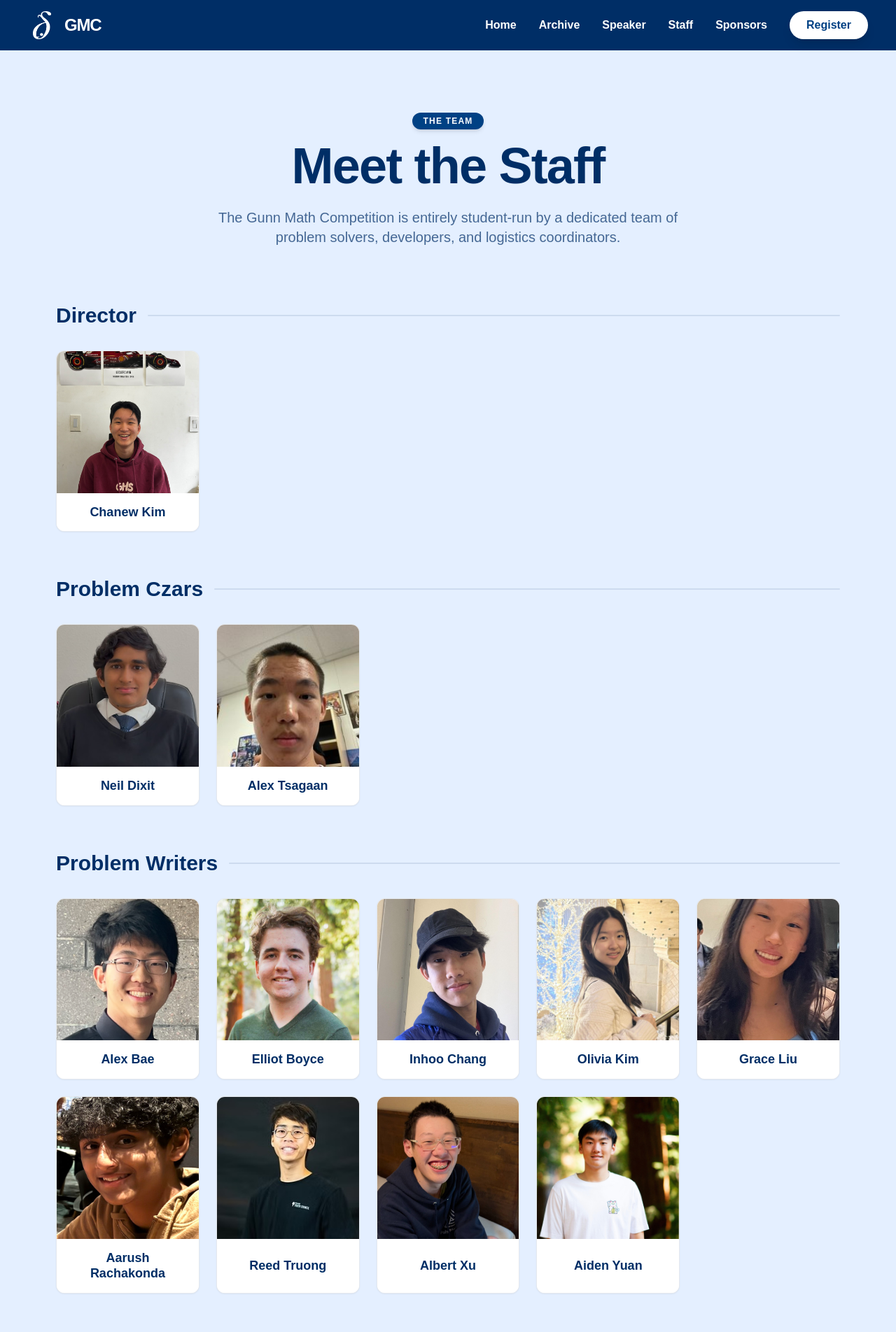
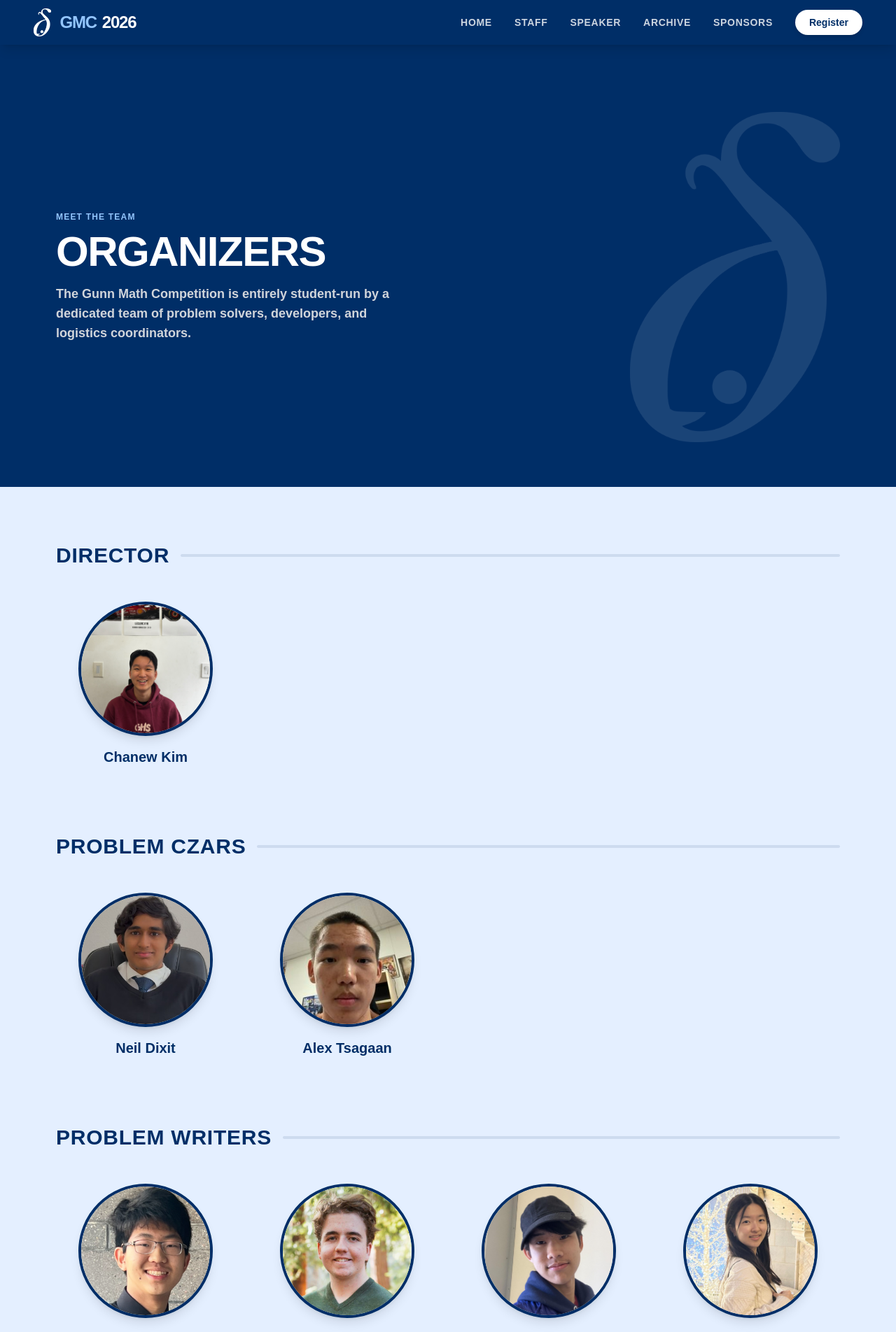
Before and after one commit to GunnMath/gmc-new-website, a Next.js app: page /organizers in a window 1280 px wide. Shown: the top 1904 px of the page at 70% size. Built offline with nearby package versions, Linux system fonts and the light colour scheme; a web font is replaced by a local one.

Commit message:
Fix import paths, add nav logo, and update homepage styling

```diff
--- a/app/guest-speaker/page.tsx
+++ b/app/guest-speaker/page.tsx
@@ -62,7 +62,7 @@ export default function GuestSpeaker() {
                 <div className="bg-white p-6 rounded-2xl shadow-sm border border-[#002e66]/5 opacity-70 hover:opacity-100 transition-opacity">
                     <div className="font-black text-lg text-[#002e66]">Po-Shen Loh</div>
                     <div className="text-sm text-[#002e66]/60">Carnegie Mellon University</div>
-                    <div className="text-xs font-bold text-[#002e66]/40 mt-1">2024 Speaker</div>
+                    <div className="text-xs font-bold text-[#002e66]/40 mt-1">2025 Speaker</div>
                 </div>
             </div>
         </div>
--- a/app/organizers/page.tsx
+++ b/app/organizers/page.tsx
@@ -1,101 +1,106 @@
 "use client";
 
-import React from "react";
-import NavBar from '@/components/nav';
+import { Heading1 } from "@/components/headers";
+import NavBar from "@/components/nav";
 
-// Staff Data based on your specific hierarchy
-const STAFF = {
-  director: [
-    { name: "Chanew", realName: "Chanew Kim" }
-  ],
-  czars: [
-    { name: "Neil", realName: "Neil Dixit" },
-    { name: "AlexT", realName: "Alex Tsagaan" }
-  ],
-  writers: [
-    { name: "AlexB", realName: "Alex Bae" },
-    { name: "Elliot", realName: "Elliot Boyce" },
-    { name: "Inhoo", realName: "Inhoo Chang" },
-    { name: "Olivia", realName: "Olivia Kim" },
-    { name: "Grace", realName: "Grace Liu" },
-    { name: "Aarush", realName: "Aarush Rachakonda" },
-    { name: "Reed", realName: "Reed Truong" },
-    { name: "Albert", realName: "Albert Xu" },
-    { name: "Aiden", realName: "Aiden Yuan" }
-  ],
-  organizers: [
-    { name: "Daphne", realName: "Daphne Chen" },
-    { name: "Haridas", realName: "Haridas Chowdhury" },
-    { name: "James", realName: "James Dong" },
-    { name: "Michael", realName: "Michael Ma" },
-    { name: "AlexP", realName: "Alex Peng" },
-    { name: "Vineet", realName: "Vineet Petlur" },
-    { name: "Sami", realName: "Sami Rahim" },
-    { name: "Cameron", realName: "Cameron Rampell" },
-    { name: "Nicholas", realName: "Nicholas Weng" },
-    { name: "Mary", realName: "Mary Yu" }
-  ]
-};
+const staff = [
+    {
+        role: "Director",
+        members: ["Chanew Kim"]
+    },
+    {
+        role: "Problem Czars",
+        members: ["Neil Dixit", "Alex Tsagaan"]
+    },
+    {
+        role: "Problem Writers",
+        members: ["Alex Bae", "Elliot Boyce", "Inhoo Chang", "Olivia Kim", "Grace Liu", "Aarush Rachakonda", "Reed Truong", "Albert Xu", "Aiden Yuan"]
+    },
+    {
+        role: "Organizers",
+        members: ["Daphne Chen", "Haridas Chowdhury", "James Dong", "Michael Ma", "Alex Peng", "Vineet Petlur", "Sami Rahim", "Cameron Rampell", "Nicholas Weng"]
+    },
+    {
+        role: "Webmaster",
+        members: ["Mary Yu"]
+    }
+];
 
-const StaffCard = ({ item }: { item: { name: string, realName: string } }) => {
+const StaffCard = ({ name }: { name: string }) => {
+    const parts = name.split(" ");
+    const firstName = parts[0];
+    const lastName = parts[1] || "";
+
+    let imagePath = `/staff/${firstName}.jpg`;
+
+    if (firstName === "Alex") {
+        imagePath = `/staff/${firstName}${lastName.charAt(0)}.jpg`;
+    }
+
     return (
-    <div className="bg-white rounded-xl overflow-hidden shadow-sm border border-[#002e66]/10 flex flex-col h-full">
-      <div className="aspect-square bg-gray-100 overflow-hidden relative">
+        <div className="flex flex-col items-center group">
+            <div className="w-48 h-48 relative mb-4 overflow-hidden rounded-full border-4 border-[#002E67] shadow-lg bg-gray-100">
                 <img
-          src={`/staff/${item.name}.jpg`}
-          alt={item.realName}
-          className="w-full h-full object-cover transition-transform duration-500 hover:scale-105"
-          onError={(e) => {
-            e.currentTarget.src = `https://placehold.co/400x400/004184/FFF?text=${item.name[0]}`;
-          }}
+                    src={imagePath}
+                    alt={name}
+                    className="w-full h-full object-cover transition-transform duration-500 group-hover:scale-110"
                 />
             </div>
-      <div className="p-4 text-center bg-white flex-1 flex items-center justify-center">
-        <h3 className="text-lg font-black text-[#002e66] leading-tight">{item.realName}</h3>
-      </div>
+            <h3 className="text-xl font-bold text-[#002E67] text-center">{name}</h3>
         </div>
     );
 };
 
-const RoleSection = ({ title, members }: { title: string, members: { name: string, realName: string }[] }) => (
-  <div className="mb-16">
-    <div className="flex items-center gap-4 mb-8">
-        <h2 className="text-3xl font-black text-[#002e66] whitespace-nowrap">
-        {title}
-        </h2>
-        <div className="h-[2px] w-full bg-[#002e66]/10 rounded-full"></div>
-    </div>
-    <div className="grid grid-cols-2 md:grid-cols-4 lg:grid-cols-5 gap-6">
-      {members.map((member, idx) => (
-        <StaffCard key={idx} item={member} />
-      ))}
-    </div>
-  </div>
-);
-
 export default function Organizers() {
     return (
-    <main className="bg-[#e4efff] min-h-screen text-[#002e66] relative overflow-x-hidden">
+        <main className="bg-[#e4efff] min-h-screen">
             <NavBar />
 
-      <div className="px-6 md:px-20 pt-40 pb-20 max-w-7xl mx-auto">
-        <div className="text-center mb-20">
-            <span className="bg-[#004184] text-white font-bold px-4 py-1 rounded-full text-xs tracking-widest uppercase mb-4 inline-block shadow-md">
-                The Team
+            <div className="bg-[#002E67] pt-40 pb-16 px-10 md:px-20 relative overflow-hidden">
+                <div className="max-w-7xl mx-auto flex items-center justify-between relative z-10">
+                    <div className="max-w-2xl">
+                        <span className="text-blue-300 font-bold tracking-widest uppercase text-xs mb-3 block">
+                            Meet the Team
                         </span>
-            <h1 className="text-5xl md:text-7xl font-black text-[#002e66] mb-6 tracking-tight">
-                Meet the Staff
+                        <h1 className="text-5xl md:text-6xl font-black text-white tracking-tight">
+                            ORGANIZERS
                         </h1>
-            <p className="text-xl text-[#002e66]/70 max-w-2xl mx-auto font-medium">
+                        {/* UPDATED DESCRIPTION */}
+                        <p className="text-gray-300 mt-4 text-lg max-w-lg font-bold">
                             The Gunn Math Competition is entirely student-run by a dedicated team of problem solvers, developers, and logistics coordinators.
                         </p>
                     </div>
 
-        <RoleSection title="Director" members={STAFF.director} />
-        <RoleSection title="Problem Czars" members={STAFF.czars} />
-        <RoleSection title="Problem Writers" members={STAFF.writers} />
-        <RoleSection title="Organizers" members={STAFF.organizers} />
+                    <div className="relative opacity-10 invisible lg:visible">
+                        <img
+                            src="/fsh.png"
+                            width="300"
+                            height="240"
+                            alt="GMC logo"
+                            className="object-contain brightness-0 invert"
+                        />
+                    </div>
+                </div>
+            </div>
+
+            <div className="px-10 md:px-20 py-20 max-w-7xl mx-auto space-y-24">
+                {staff.map((group, idx) => (
+                    <div key={idx}>
+                        <div className="flex items-center gap-4 mb-12">
+                            <h2 className="text-3xl font-bold text-[#002E67] uppercase tracking-wide">
+                                {group.role}
+                            </h2>
+                            <div className="h-1 bg-[#002E67]/10 flex-1 rounded-full"></div>
+                        </div>
+
+                        <div className="grid grid-cols-1 sm:grid-cols-2 md:grid-cols-3 lg:grid-cols-4 gap-x-8 gap-y-16 justify-items-center">
+                            {group.members.map((person) => (
+                                <StaffCard key={person} name={person} />
+                            ))}
+                        </div>
+                    </div>
+                ))}
             </div>
         </main>
-  );
+    )
 }
--- a/app/sponsors/page.tsx
+++ b/app/sponsors/page.tsx
@@ -2,6 +2,8 @@
 
 import React from "react";
 import NavBar from '@/components/nav';
+// FIX: Use absolute import
+import { Heading1, Heading2, Paragraph } from '@/components/headers';
 
 const SPONSORS_DATA = [
     {
--- a/components/nav.tsx
+++ b/components/nav.tsx
@@ -1,118 +1,100 @@
 "use client";
 
-import React, { useState, useEffect } from "react";
+import React, { useState } from "react";
 import Link from "next/link";
-import { usePathname } from "next/navigation";
+
+const navLinks = [
+    { name: "Home", href: "/" },
+    { name: "Staff", href: "/organizers" },
+    { name: "Speaker", href: "/guest-speaker" },
+    { name: "Archive", href: "/archive" },
+    { name: "Sponsors", href: "/sponsors" },
+];
 
 export default function NavBar() {
-  const [scrolled, setScrolled] = useState(false);
-  const [isOpen, setIsOpen] = useState(false); // Mobile menu state
-  const pathname = usePathname();
-  const isHome = pathname === "/";
-
-  // Handle scroll for background color
-  useEffect(() => {
-    const handleScroll = () => {
-      setScrolled(window.scrollY > 20);
-    };
-    window.addEventListener("scroll", handleScroll);
-    return () => window.removeEventListener("scroll", handleScroll);
-  }, []);
-
-  // Close mobile menu when route changes
-  useEffect(() => {
-    setIsOpen(false);
-  }, [pathname]);
-
-  // Prevent scrolling when mobile menu is open
-  useEffect(() => {
-    if (isOpen) {
-      document.body.style.overflow = 'hidden';
-    } else {
-      document.body.style.overflow = 'unset';
-    }
-  }, [isOpen]);
-
-  // Determine Nav Background for Desktop
-  const navBg = scrolled
-    ? "bg-[#004184]/95 backdrop-blur-md shadow-md"
-    : isHome
-      ? "bg-transparent"
-      : "bg-[#002e66]";
+    // Removed scroll listener since we want it always solid
+    const [mobileMenuOpen, setMobileMenuOpen] = useState(false);
 
     return (
-    <>
-      <nav className={`fixed top-0 left-0 right-0 z-50 transition-colors duration-300 py-4 ${isOpen ? 'bg-transparent' : navBg}`}>
-        <div className="max-w-7xl mx-auto px-6 md:px-10 flex justify-between items-center">
+        // Fixed background color #002E67, always visible
+        <nav className="fixed top-0 left-0 w-full z-50 bg-[#002E67] shadow-lg py-3 transition-all duration-300">
+            <div className="max-w-7xl mx-auto px-6 md:px-12 flex justify-between items-center">
 
-          {/* Logo Section */}
-          <Link href="/" className="group flex items-center gap-3 relative z-50">
+                {/* Logo Area */}
+                <Link href="/" className="font-black text-2xl tracking-tighter text-white flex items-center gap-3 group">
+                    {/* Added FSH Logo */}
                     <img
                         src="/fsh.png"
                         alt="GMC Logo"
-              className="w-10 h-10 object-contain brightness-0 invert group-hover:opacity-80 transition-opacity"
+                        className="h-10 w-auto brightness-0 invert group-hover:scale-110 transition-transform"
                     />
-            <span className="font-black text-2xl text-white tracking-tighter group-hover:opacity-80 transition-opacity">
-              GMC
-            </span>
+                    <div className="flex items-center gap-2">
+                        <span className="text-blue-300">GMC</span>
+                        <span>2026</span>
+                    </div>
                 </Link>
 
-          {/* Desktop Links */}
+                {/* Desktop Nav */}
                 <div className="hidden md:flex items-center gap-8">
-              <Link href="/" className="text-white font-bold hover:text-blue-200 transition-colors">Home</Link>
-              <Link href="/archive" className="text-white font-bold hover:text-blue-200 transition-colors">Archive</Link>
-              <Link href="/guest-speaker" className="text-white font-bold hover:text-blue-200 transition-colors">Speaker</Link>
-              <Link href="/organizers" className="text-white font-bold hover:text-blue-200 transition-colors">Staff</Link>
-              <Link href="/sponsors" className="text-white font-bold hover:text-blue-200 transition-colors">Sponsors</Link>
+                    {navLinks.map((link) => (
+                        <Link
+                            key={link.name}
+                            href={link.href}
+                            className="text-sm font-bold text-white/80 hover:text-white uppercase tracking-wider transition-colors"
+                        >
+                            {link.name}
+                        </Link>
+                    ))}
 
+                    {/* Registration Button */}
                     <a
-                href="https://contestdojo.com/"
+                        href="https://docs.google.com/document/d/1qopZbE5LUcpiWEU_osvv0JdezB_i2LFfhR9zKfjFtks/edit?usp=sharing"
                         target="_blank"
                         rel="noopener noreferrer"
-                className="bg-white text-[#004184] px-6 py-2 rounded-full font-black hover:bg-blue-50 hover:scale-105 transition-all shadow-lg"
+                        className="bg-white text-[#002E67] px-5 py-2 rounded-full font-bold text-sm hover:bg-blue-50 transition-all hover:scale-105 shadow-md"
                     >
                         Register
                     </a>
                 </div>
 
-          {/* Mobile Menu Toggle Button */}
-          <div className="md:hidden relative z-50 text-white cursor-pointer p-2" onClick={() => setIsOpen(!isOpen)}>
-            {isOpen ? (
-              // X Icon
+                {/* Mobile Menu Button */}
+                <button
+                    className="md:hidden text-white p-2"
+                    onClick={() => setMobileMenuOpen(!mobileMenuOpen)}
+                >
                     <svg xmlns="http://www.w3.org/2000/svg" fill="none" viewBox="0 0 24 24" strokeWidth={2.5} stroke="currentColor" className="w-8 h-8">
-                <path strokeLinecap="round" strokeLinejoin="round" d="M6 18 18 6M6 6l12 12" />
+                        {mobileMenuOpen ? (
+                             <path strokeLinecap="round" strokeLinejoin="round" d="M6 18L18 6M6 6l12 12" />
+                        ) : (
+                             <path strokeLinecap="round" strokeLinejoin="round" d="M3.75 6.75h16.5M3.75 12h16.5m-16.5 5.25h16.5" />
+                        )}
                     </svg>
-            ) : (
-              // Hamburger Icon
-              <svg xmlns="http://www.w3.org/2000/svg" fill="none" viewBox="0 0 24 24" strokeWidth={2.5} stroke="currentColor" className="w-8 h-8">
-                <path strokeLinecap="round" strokeLinejoin="round" d="M3.75 6.75h16.5M3.75 12h16.5m-16.5 5.25h16.5" />
-              </svg>
-            )}
+                </button>
             </div>
-        </div>
-      </nav>
 
             {/* Mobile Menu Overlay */}
-      <div
-        className={`fixed inset-0 bg-[#002e66] z-40 transition-all duration-300 ease-in-out flex flex-col justify-center items-center gap-8 md:hidden ${
-          isOpen ? 'opacity-100 translate-x-0' : 'opacity-0 translate-x-full pointer-events-none'
-        }`}
+            {mobileMenuOpen && (
+                <div className="md:hidden absolute top-full left-0 w-full bg-[#002E67] border-t border-white/10 p-6 flex flex-col gap-4 shadow-xl">
+                    {navLinks.map((link) => (
+                        <Link
+                            key={link.name}
+                            href={link.href}
+                            className="text-lg font-bold text-white block py-3 border-b border-white/5 hover:text-blue-200 transition-colors"
+                            onClick={() => setMobileMenuOpen(false)}
                         >
-          <Link href="/" className="text-3xl font-black text-white hover:text-blue-200 transition-colors">Home</Link>
-          <Link href="/archive" className="text-3xl font-black text-white hover:text-blue-200 transition-colors">Archive</Link>
-          <Link href="/guest-speaker" className="text-3xl font-black text-white hover:text-blue-200 transition-colors">Speaker</Link>
-          <Link href="/organizers" className="text-3xl font-black text-white hover:text-blue-200 transition-colors">Staff</Link>
-          <Link href="/sponsors" className="text-3xl font-black text-white hover:text-blue-200 transition-colors">Sponsors</Link>
-
+                            {link.name}
+                        </Link>
+                    ))}
                      <a
-            href="https://contestdojo.com/"
+                        href="https://docs.google.com/document/d/1qopZbE5LUcpiWEU_osvv0JdezB_i2LFfhR9zKfjFtks/edit?usp=sharing"
                         target="_blank"
                         rel="noopener noreferrer"
-            className="bg-white text-[#004184] text-2xl px-8 py-3 rounded-full font-black hover:bg-blue-50 transition-all shadow-xl mt-4"
+                        className="bg-white text-[#002E67] text-center px-5 py-3 rounded-xl font-bold mt-2 hover:bg-gray-100"
                     >
                         Register Now
                     </a>
                 </div>
-    </>
+            )}
+        </nav>
     );
 }
```
Also changed, not shown: app/page.tsx (+78 -55 lines), components/Sponsors.tsx (+10 -8 lines), public/wave.png (added). Lines whose indentation alone changed are shown as unchanged.
